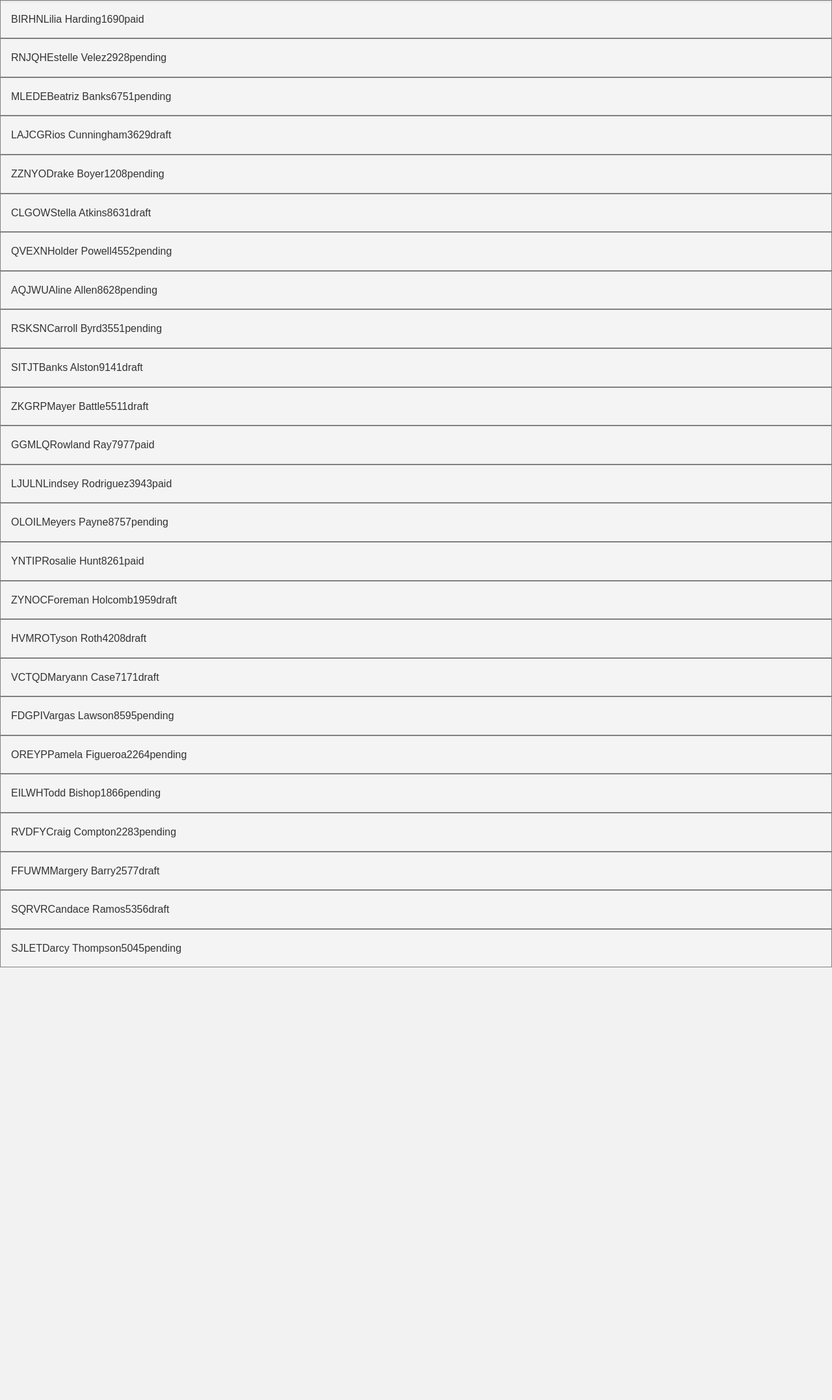
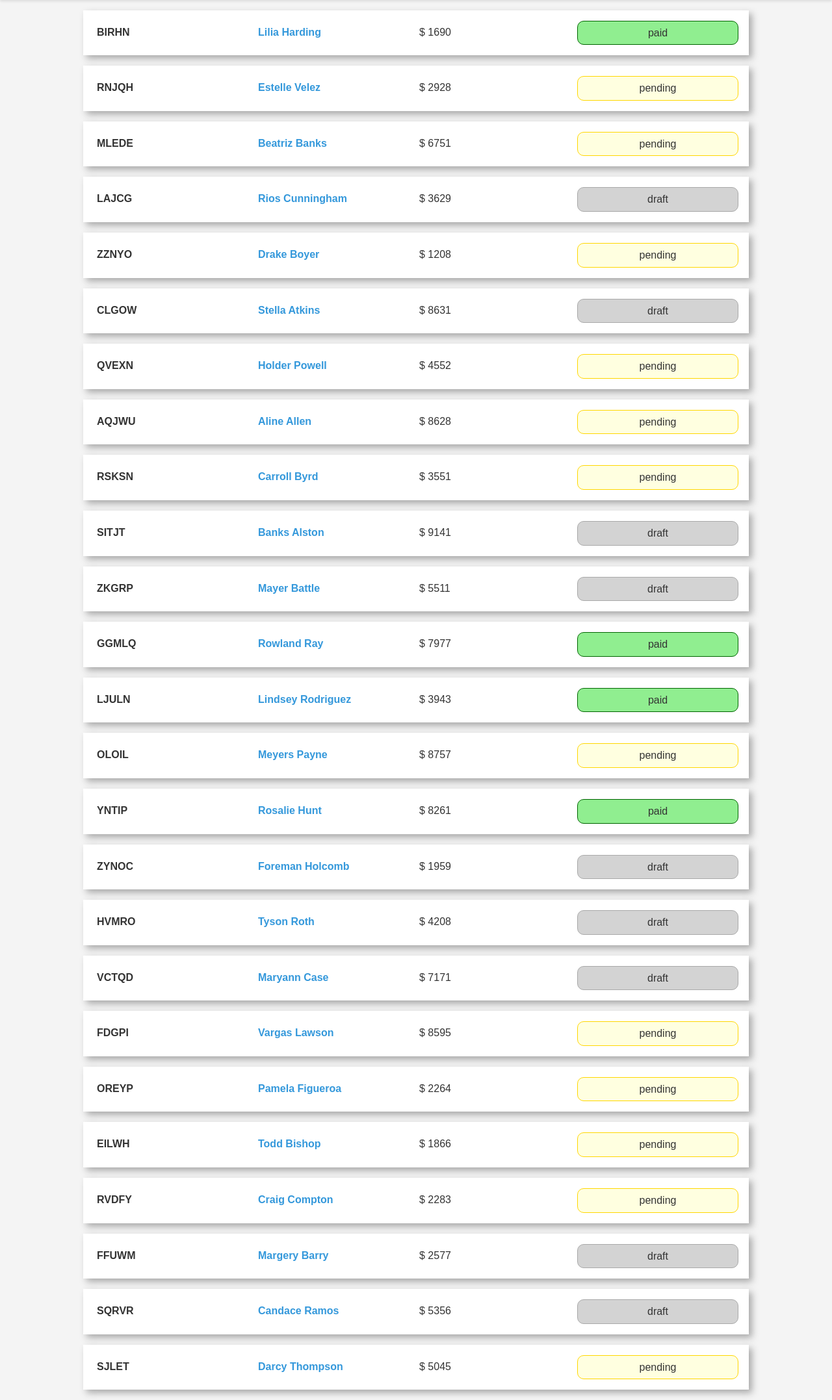
Before and after one commit to uaj14/invoice-manager, a PHP site: page /index.php in a window 1280 px wide. Shown: the part 58-2213 px from the top of the page at 65% size. Before the commit the page ends 1547 px from the top, so only its background shows below. Run offline with PHP 8.4, Linux system fonts and the light colour scheme.

Commit message:
Finished the main features of this assignment.

```diff
--- a/index.php
+++ b/index.php
@@ -8,6 +8,6 @@
 </head>
 <body>
     <?php require_once 'init.php'; ?>
-
+    <?php require_once 'invoice-list.php'; ?>
 </body>
 </html>
--- a/init.php
+++ b/init.php
@@ -1,4 +1,3 @@
 <?php
 require_once 'nav.php';
 require_once 'data.php';
-require_once 'invoice-list.php';
--- a/invoice-list.php
+++ b/invoice-list.php
@@ -1,10 +1,26 @@
-
-
 <?php foreach (($invoices ?? []) as $invoice): ?>
 <div class="invoice">
-    <div><?php echo $invoice["number"] ?></div>
-    <div><?php echo $invoice["client"] ?></div>
-    <div><?php echo $invoice["amount"] ?></div>
-    <div><?php echo $invoice["status"] ?></div>
+    <div class="invoice_item invoice_number"><?php echo $invoice["number"] ?></div>
+    <div class="invoice_item invoice_client"><?php echo $invoice["client"] ?></div>
+    <div class="invoice_item invoice_amount">$ <?php echo $invoice["amount"] ?></div>
+    <div class="invoice_item invoice_status <?php
+        // if ($invoice["status"] == "draft"){
+
+        // } else if ($invoice["status"] == "draft"){
+        // } else if ($invoice["status"] == "draft"){}
+
+        switch ($invoice["status"]){
+            case "draft":
+                echo "invoice_status_draft";
+                break;
+            case "pending":
+                echo "invoice_status_pending";
+                break;
+            case "paid":
+                echo "invoice_status_paid";
+                break;
+        }
+
+    ?>"><?php echo $invoice["status"] ?></div>
 </div>
 <?php endforeach; ?>
--- a/style.css
+++ b/style.css
@@ -53,10 +53,57 @@ body {
 }
 
 /* Invoice */
-.invoice{
+.invoice {
     display: flex;
+    justify-content: center;
+    /* align-items: baseline; */
+
+    background-color: #fff;
     padding: 1rem;
-    border: 1px solid gray;
+    margin: 1rem 10%;
+    /* border: 1px solid gray; */
+
+    box-shadow: 5px 5px 10px darkgray;
+}
+
+.invoice_item {
+    width: 25%;
+    padding: 5px;
+}
+
+.invoice_number {
+    font-weight: 900;
+}
+
+.invoice_client {
+    color: #3498db;
+    font-weight: 700;
+}
+
+.invoice_amount {
+
+}
+
+.invoice_status {
+    text-align: center;
+    border-width: 1px;
+    border-radius: 10px;
+    border-style: solid;
+}
+
+.invoice_status_draft{
+    background-color: lightgray;
+    border-color: darkgray;
+}
+
+.invoice_status_pending{
+    background-color: lightyellow;
+    border-color: gold;
+}
+
+.invoice_status_paid{
+    background-color: lightgreen;
+    border-color: darkgreen;
 }
 
 
```
Also changed, not shown: draft.php (+7 -2 lines), paid.php (+7 -1 lines), pending.php (+7 -2 lines), .instructions.md, README.md.
